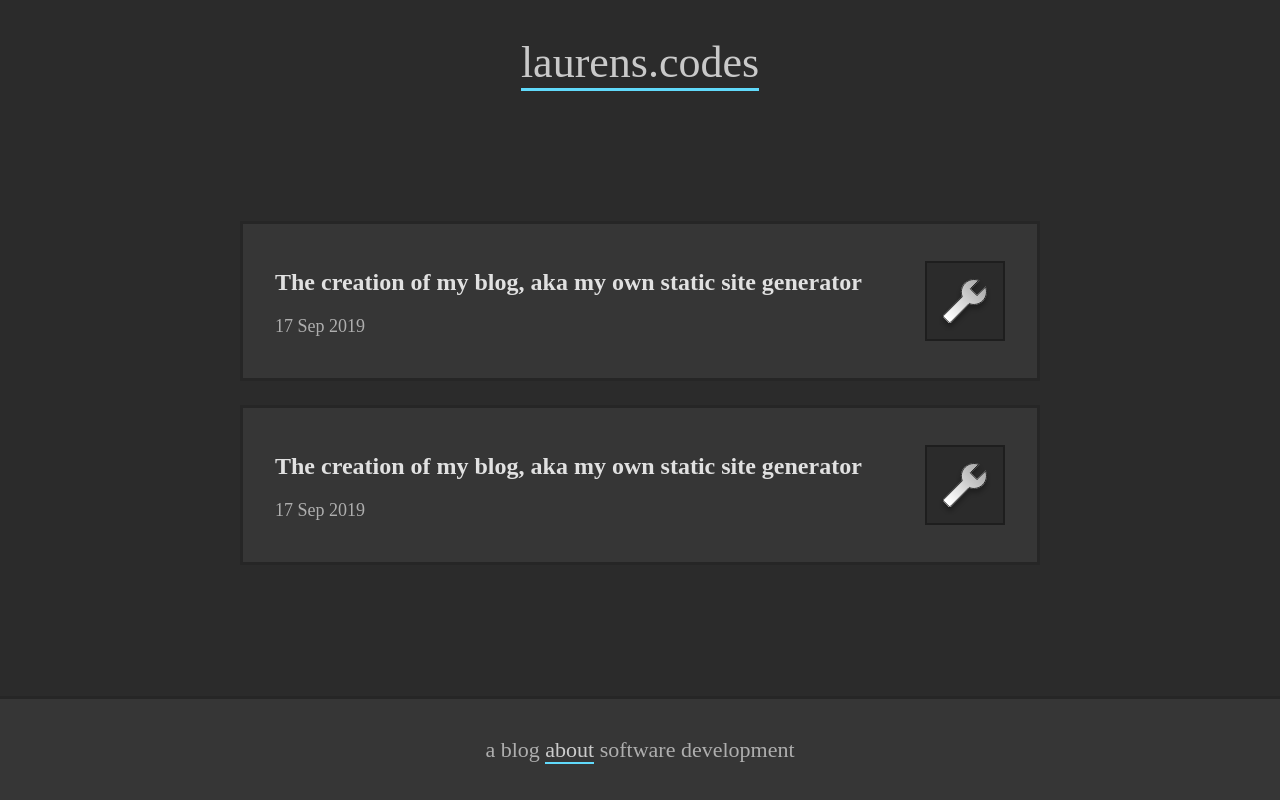
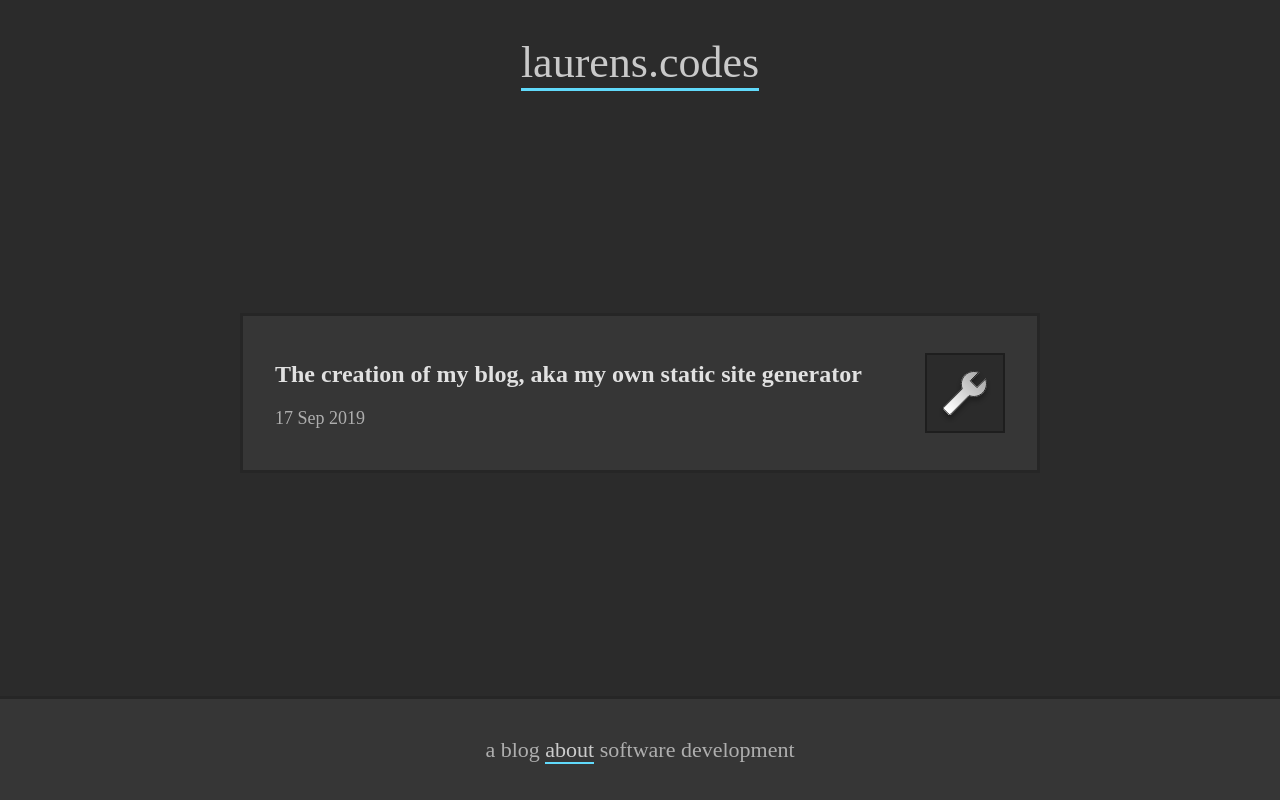
Before and after one commit to laurensdewaele/laurens.codes, a plain HTML site: page website/index.html in a window 1280 px wide. Drawn offline with Linux system fonts and the light colour scheme; a web font is replaced by a local one.

Commit message:
rebuilt html

```diff
--- a/website/index.html
+++ b/website/index.html
@@ -114,92 +114,6 @@
           </header>
         </article>
       </a>
-
-      <a href="./blog.html">
-        <article class="article-index-page">
-          <header>
-            <div>
-              <h2>The creation of my blog, aka my own static site generator</h2>
-              <p>
-                <time datetime="2019-09-17">
-                  17 Sep 2019
-                </time>
-              </p>
-            </div>
-            <div class="svg-container">
-              <svg
-                aria-labelledby="svgDesc"
-                width="80"
-                height="80"
-                fill="none"
-                xmlns="http://www.w3.org/2000/svg"
-              >
-                <desc id="svgDesc">build icon</desc>
-                <path fill="#2B2B2B" d="M0 0h80v80H0z" />
-                <path
-                  stroke="#000"
-                  stroke-opacity=".3"
-                  stroke-width="2"
-                  d="M1 1h78v78H1z"
-                />
-                <g filter="url(#filter0_d)">
-                  <path
-                    d="M18.736 56.752l4.608 4.63c.757.824 1.957.824 2.777 0l18.18-18.265c4.609 1.776 10.037.76 13.825-3.044 3.977-3.996 4.987-10.02 2.588-14.84l-8.774 8.625-5.997-6.025 8.585-8.625c-4.798-2.22-10.795-1.395-14.771 2.6-3.851 3.869-4.798 9.26-3.03 13.889l-18.18 18.265c-.758.57-.758 1.966.189 2.79z"
-                    fill="url(#paint0_linear)"
-                  />
-                  <path
-                    d="M19.09 56.4l-.012-.013-.014-.012a1.614 1.614 0 01-.563-1.136c-.018-.399.129-.714.346-.878l.029-.021.025-.026L37.08 36.05l.228-.23-.115-.301c-1.7-4.45-.792-9.632 2.917-13.358 3.64-3.657 9.047-4.553 13.543-2.784l-8.066 8.103-.35.353.35.353 5.997 6.024.35.353.355-.349 8.268-8.127c1.915 4.508.872 9.957-2.786 13.633-3.647 3.663-8.866 4.636-13.29 2.93l-.305-.117-.23.231-18.18 18.265c-.633.636-1.503.615-2.055.014l-.007-.007-.007-.007-4.608-4.63z"
-                    stroke="#000"
-                    stroke-opacity=".77"
-                  />
-                </g>
-                <defs>
-                  <linearGradient
-                    id="paint0_linear"
-                    x1="35.5"
-                    y1="68.5"
-                    x2="120"
-                    y2="-18.5"
-                    gradientUnits="userSpaceOnUse"
-                  >
-                    <stop stop-color="#fff" />
-                    <stop offset="1" stop-color="#fff" stop-opacity="0" />
-                  </linearGradient>
-                  <filter
-                    id="filter0_d"
-                    x="14"
-                    y="18"
-                    width="52"
-                    height="52"
-                    filterUnits="userSpaceOnUse"
-                    color-interpolation-filters="sRGB"
-                  >
-                    <feFlood flood-opacity="0" result="BackgroundImageFix" />
-                    <feColorMatrix
-                      in="SourceAlpha"
-                      values="0 0 0 0 0 0 0 0 0 0 0 0 0 0 0 0 0 0 127 0"
-                    />
-                    <feOffset dy="4" />
-                    <feGaussianBlur stdDeviation="2" />
-                    <feColorMatrix
-                      values="0 0 0 0 0 0 0 0 0 0 0 0 0 0 0 0 0 0 0.25 0"
-                    />
-                    <feBlend
-                      in2="BackgroundImageFix"
-                      result="effect1_dropShadow"
-                    />
-                    <feBlend
-                      in="SourceGraphic"
-                      in2="effect1_dropShadow"
-                      result="shape"
-                    />
-                  </filter>
-                </defs>
-              </svg>
-            </div>
-          </header>
-        </article>
-      </a>
     </main>
     <footer>
       <p>a blog <a href="./about.html">about</a> software development</p>
```
